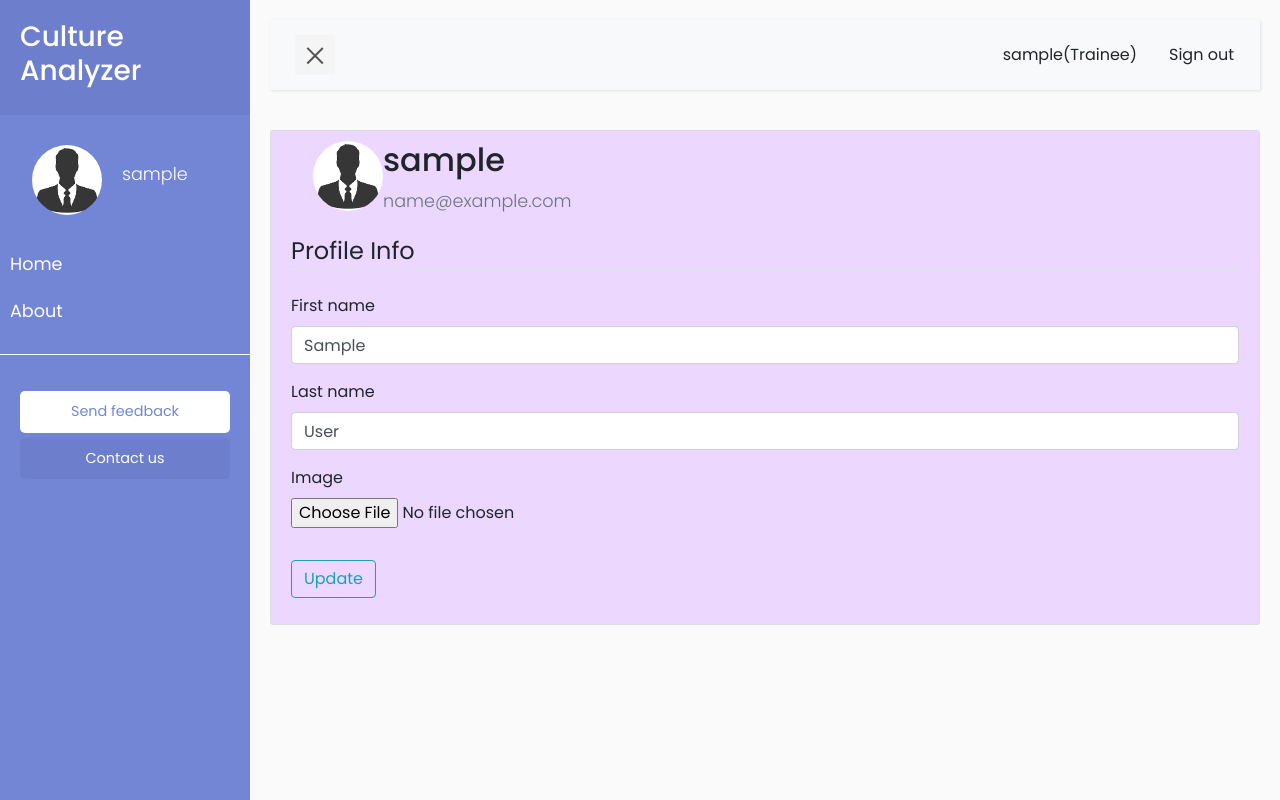
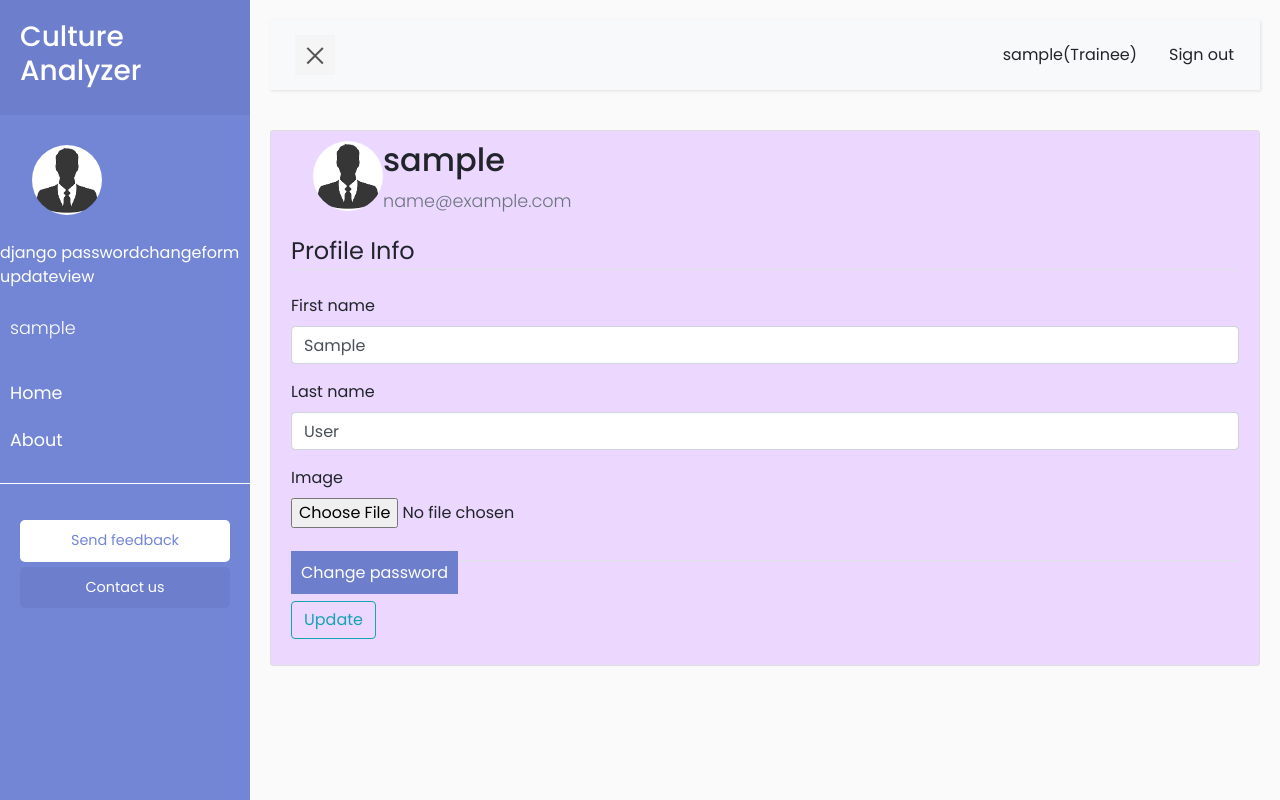
Before and after one commit to IF-093-Python/CultureAnalyzer, a Django app: page /profile/1 in a window 1280 px wide. Run offline with Django 3.2, Linux system fonts and the light colour scheme; the visitor is signed in with stand-in values (Sample User, id 1); data comes from the database, SQL or seed files in the repository; some libraries are stand-ins or nearby versions.

Commit message:
update profile view, add password change

```diff
--- a/templates/base.html
+++ b/templates/base.html
@@ -15,7 +15,7 @@
                 {% else %}
                     <img src="{% static 'default.png' %}" alt="" class="circle_text">
                 {% endif %}</p>
-                    {% if user.is_authenticated %}
+                    {% if user.is_authenticated %}django passwordchangeform updateview
                         <p style="margin-top: 15px;">{{ user.username }}</p>
                     {% else %}
                         <p style="margin-top: 15px;">Anonymous user</p>
--- a/users/templates/users/profile.html
+++ b/users/templates/users/profile.html
@@ -21,9 +21,14 @@
             {{ form|crispy }}
             {{ p_form|crispy }}
         </fieldset>
+        <div class="border-top mb-3">
+                <a href="{% url 'password-change' user.id %}" class="contact_us" style="padding: 10px;">Change password</a>
+        </div>
         <div class="form-group">
             <button class="btn btn-outline-info" type="submit">Update</button>
         </div>
+
+
     </form>
 </div>
 {%endblock content%}
--- a/users/urls.py
+++ b/users/urls.py
@@ -16,6 +16,9 @@ urlpatterns = [
         template_name='users/logout.html'), name='logout'),
 
     path('profile/<int:pk>', views.UserUpdateView.as_view(), name='profile'),
+
+    path('profile/<int:pk>/password_change', views.PasswordChangeView.as_view()
+         , name='password-change'),
 
 
     path('login/password-reset/', auth_views.PasswordResetView.as_view(
--- a/users/views.py
+++ b/users/views.py
@@ -79,3 +79,17 @@ class UserUpdateView(LoginRequiredMixin, UserPassesTestMixin, UpdateView):
             return redirect('home')
         else:
             return self.render_to_response(self.get_context_data(form=form))
+
+
+class PasswordChangeView(UpdateView):
+    template_name = 'users/password_change.html'
+    form_class = PasswordChangeForm
+    success_url = '/'
+
+    def get_object(self, queryset=None):
+        return self.request.user
+
+    def get_form_kwargs(self):
+        kwargs = super(PasswordChangeView, self).get_form_kwargs()
+        kwargs['user'] = kwargs.pop('instance')
+        return kwargs
```
Also changed, not shown: users/templates/users/password_change.html (added, +18 -0 lines).
